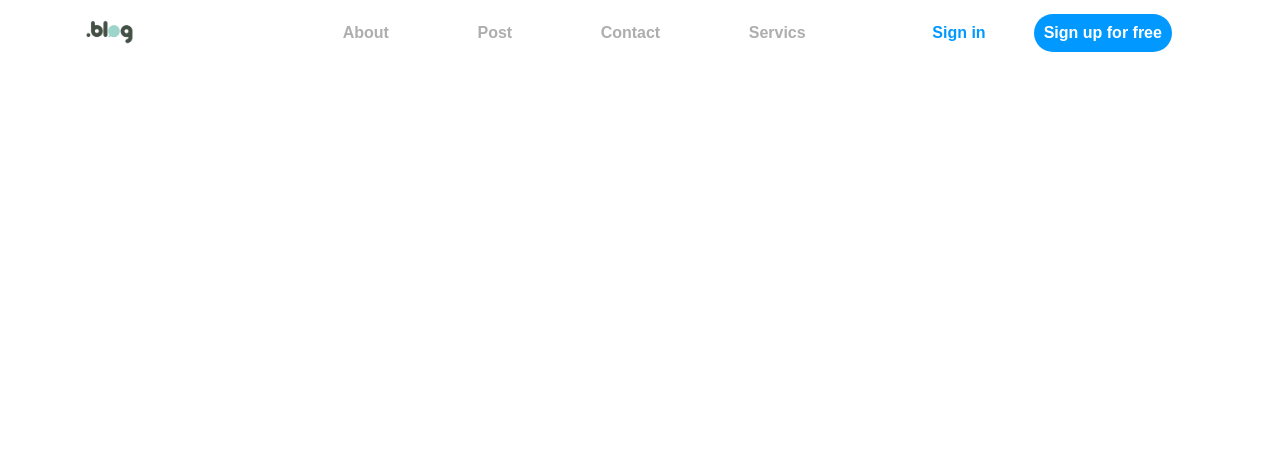
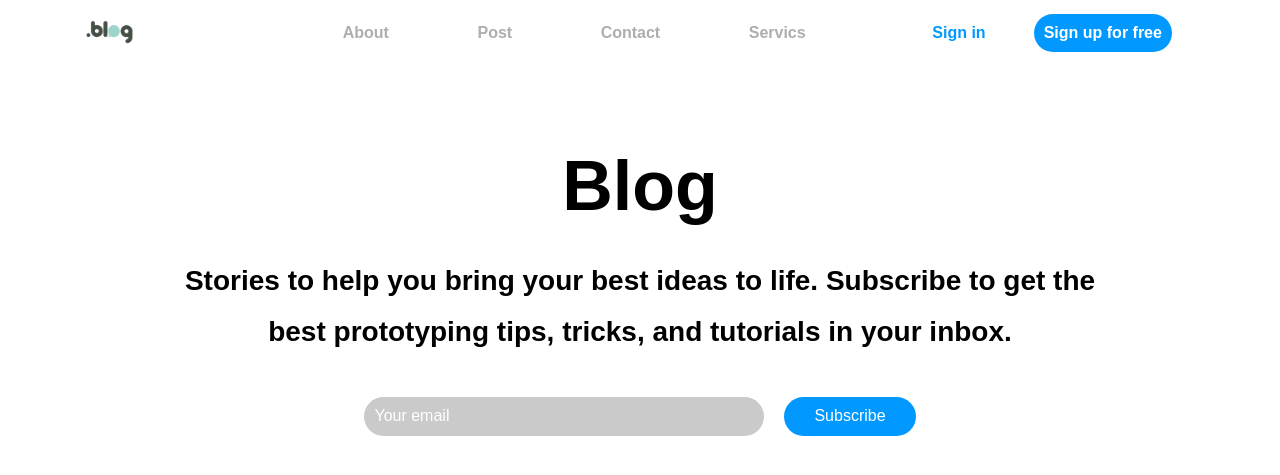
Before and after one commit to abdelkarim-achlaih/Blog, a PHP site: page / in a window 1280 px wide. Shown: the top 475 px of the page. Run offline with PHP 8.4, Linux system fonts and the light colour scheme; some web fonts are replaced.

Commit message:
Adding Landing Section

```diff
--- a/css/styles.css
+++ b/css/styles.css
@@ -2,7 +2,7 @@
 :root {
   --color1: rgb(174, 174, 174);
   --color2: #0199ff;
-  --transitionDuration: .2s;
+  --transitionDuration: 0.2s;
 }
 /* End Variables */
 /* Start Global Rules */
@@ -25,7 +25,7 @@ a {
   color: black;
 }
 body {
-  font-family: 'Georama', sans-serif;
+  font-family: "Georama", sans-serif;
 }
 .container {
   padding-left: 15px;
@@ -128,3 +128,60 @@ header .container .sign ul li a {
   color: white;
 }
 /* End Header */
+/* Start Landing Section */
+.landing {
+  text-align: center;
+}
+.landing .container {
+  margin-top: 80px;
+}
+.landing .container h1 {
+  font-size: 70px;
+  margin: 30px;
+}
+.landing .container p {
+  font-weight: 600;
+  font-size: 28px;
+  line-height: 1.8;
+  width: 80%;
+  margin: auto auto 40px;
+}
+.landing .container form {
+  display: flex;
+  width: 80%;
+  margin: auto;
+  justify-content: center;
+}
+.landing .container form input {
+  outline: none;
+  border: none;
+  border-radius: 20px;
+  transition-duration: var(--transitionDuration);
+}
+.landing .container form input:first-child {
+  flex-basis: 400px;
+  background-color: rgb(202, 202, 202);
+  padding: 10px;
+  margin-right: 20px;
+  color: black;
+}
+.landing .container form input:first-child::placeholder {
+  color: white;
+}
+.landing .container form input:first-child:focus {
+  border: 1px solid var(--color2);
+  background-color: white;
+}
+.landing .container form input:nth-child(2) {
+  flex-basis: fit-content;
+  background-color: var(--color2);
+  color: white;
+  padding: 10px 30px;
+}
+.landing .container form input:nth-child(2):hover {
+  background-color: #0088f0;
+}
+.landing .container form input:nth-child(2):active {
+  background-color: #33adff;
+}
+/* End Landing Section */
--- a/index.html
+++ b/index.html
@@ -40,5 +40,18 @@
         </div>
       </div>
     </header>
+    <section class="landing">
+      <div class="container">
+        <h1>Blog</h1>
+        <p>
+          Stories to help you bring your best ideas to life. Subscribe to get
+          the best prototyping tips, tricks, and tutorials in your inbox.
+        </p>
+        <form action="" method="POST">
+          <input type="text" name="email" id="email" placeholder="Your email" />
+          <input type="submit" value="Subscribe" />
+        </form>
+      </div>
+    </section>
   </body>
 </html>
```
Also changed, not shown: Blog11.png (added), blog21.png (added).
